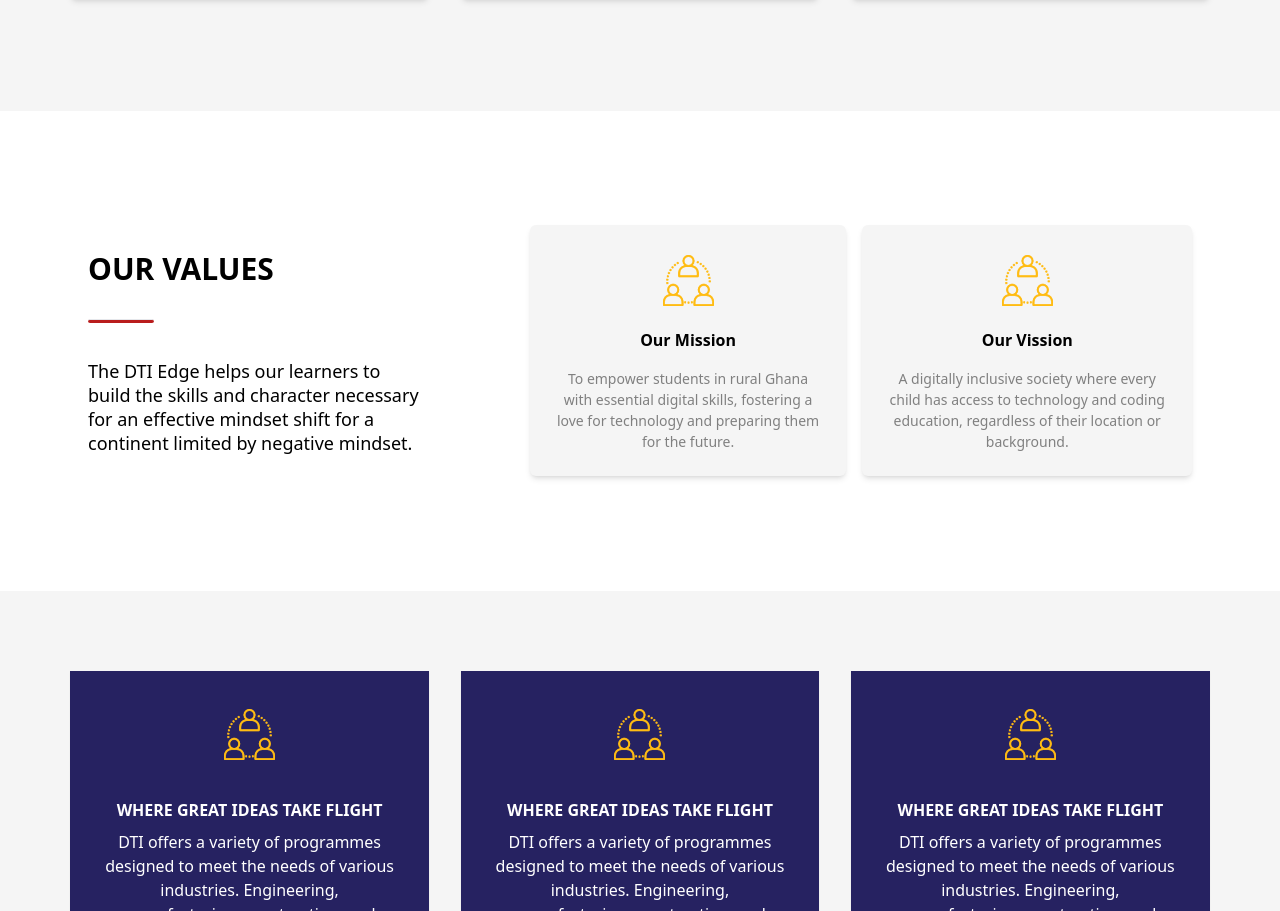
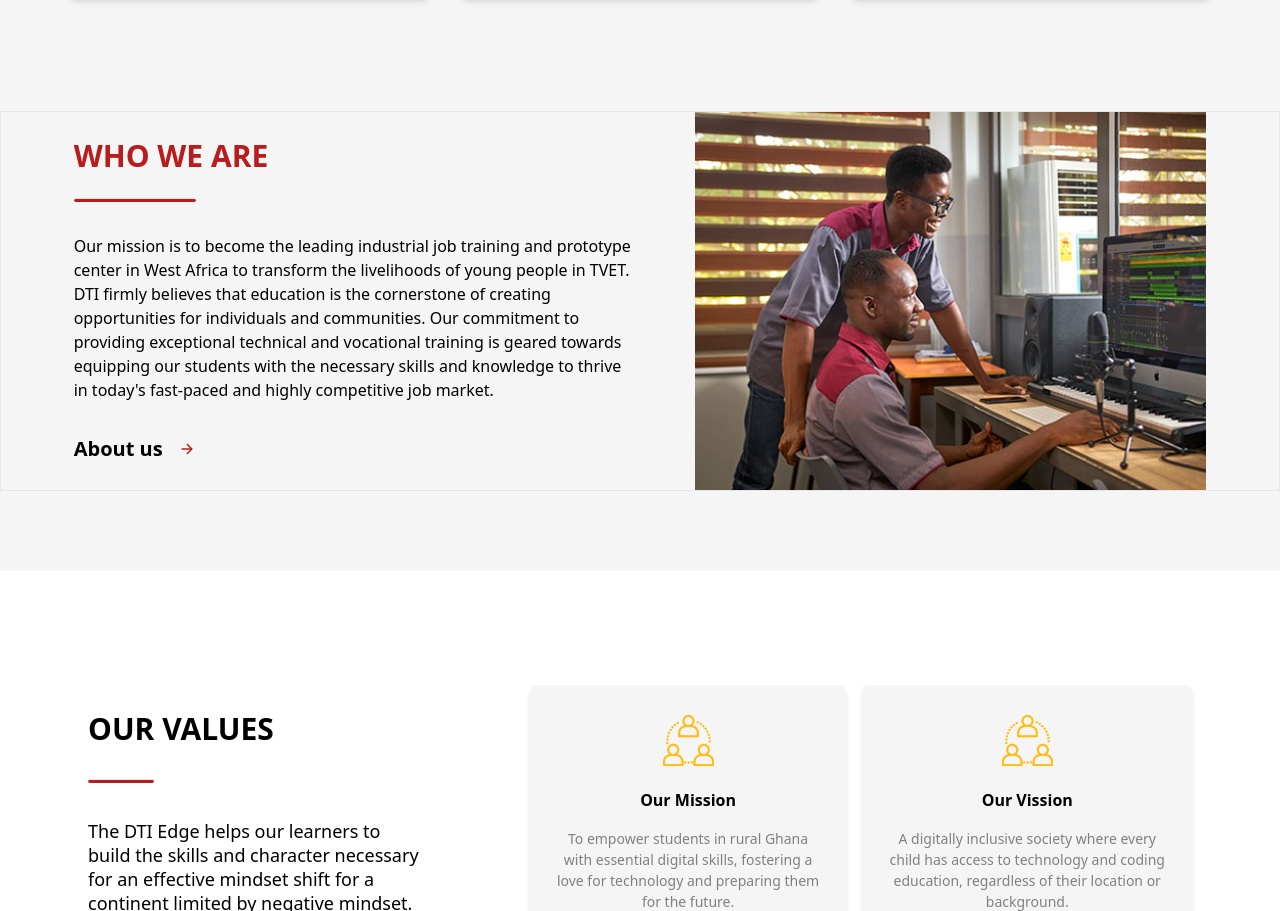
Before and after one commit to NextHubImpact/console-ghana, a React (Vite) app: page / in a window 1280 px wide. Shown: the part 1562-2473 px from the top of the page. Built offline with nearby package versions, Linux system fonts and the light colour scheme.

Commit message:
uncommented who we are

```diff
--- a/src/components/Content.jsx
+++ b/src/components/Content.jsx
@@ -209,7 +209,7 @@ const Content = () => {
       </section>
 
       {/* who we are */}
-      {/* <section className=" my-[5rem] ">
+      <section className=" my-[5rem] ">
         <div className="bord flex bor items-center justify-center ">
           <div className=" flex flex-col mx- border items-center justify-center lg:flex-row  gap-2 bg-[whitesmoke] ">
             <div className="lg:w-[48%] p-  gap-4 flex  justify-center flex-col items-center  lg:flex-row ">
@@ -245,7 +245,7 @@ const Content = () => {
             </figure>
           </div>
         </div>
-      </section> */}
+      </section>
 
       {/* our values */}
       <section className="my-[5rem] mx- bg-white">
```
